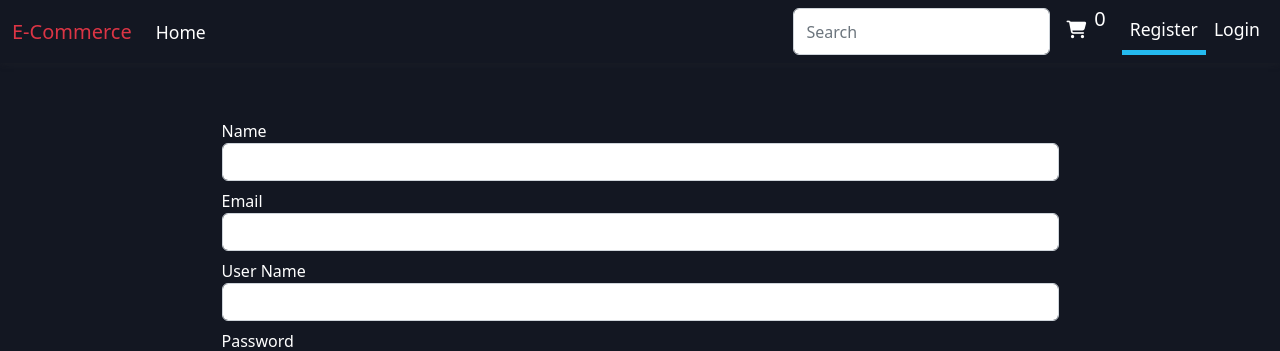
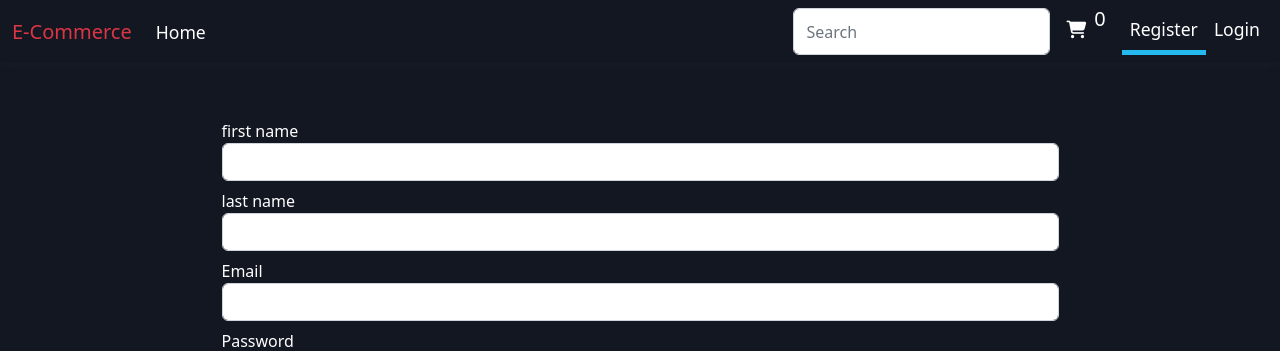
Before and after one commit to m-saleh96/Angular-E-Commerce, an Angular app: page /register in a window 1280 px wide. Shown: the top 351 px of the page. Built offline with nearby package versions, Linux system fonts and the light colour scheme.

Commit message:
connet with database api login and register

```diff
--- a/src/app/login/login.component.html
+++ b/src/app/login/login.component.html
@@ -1,10 +1,13 @@
+<div *ngIf="flag" class="alert alert-danger w-50 m-auto">
+    {{errorMessage}}
+</div>
 <form #loginForm="ngForm" class="w-75 m-auto py-5" (ngSubmit)="loginUser(loginForm)">
     <div class="form-group my-2">
         <label>email</label>
         <input
             ngModel
             #useremail="ngModel"
-            name="userEmail"
+            name="email"
             type="email"
             class="form-control"
             required
@@ -19,7 +22,7 @@
         <input
             ngModel
             #userPassword="ngModel"
-            name="userPassword"
+            name="password"
             type="password"
             class="form-control"
             required
@@ -29,7 +32,7 @@
             <p *ngIf="userPassword?.errors?.['minlength']" class="py-2 text-danger">password invalid</p>
         </div>
     </div>
-    <button [disabled]="loginForm.invalid"  type="submit" class="btn btn-mine text-white my-2" routerLink="/home">login</button>
+    <button [disabled]="loginForm.invalid"  type="submit" class="btn btn-mine text-white my-2">login</button>
 </form>
 
 <div class="container w-75 text-center">
--- a/src/app/login/login.component.ts
+++ b/src/app/login/login.component.ts
@@ -1,4 +1,6 @@
 import { Component } from '@angular/core';
+import { AuthService } from '../services/auth.service';
+import { Router } from '@angular/router';
 
 @Component({
   selector: 'app-login',
@@ -6,12 +8,31 @@ import { Component } from '@angular/core';
   styleUrls: ['./login.component.css']
 })
 export class LoginComponent {
+  errorMessage:any;
+  flag:boolean =false;
+  constructor(private _AuthService:AuthService , private _Router:Router ){}
 
 
   loginUser(loginForm:any){
-    console.log(loginForm);
+  {
+    if(loginForm.valid == true){
+      this._AuthService.login(loginForm.value).subscribe((data)=>{
+        if (data.message == 'success') {
+          this._AuthService.saveCurrentUser(data.token)
+          this._Router.navigate(['/home'])
+        }
+        else{
+          this.flag = true;
+          this.errorMessage = data.message;
+        }
+
+      })
+    }else{
+      this.flag = true;
+    }
 
   }
 
 
+  }
 }
--- a/src/app/navbar/navbar.component.html
+++ b/src/app/navbar/navbar.component.html
@@ -27,10 +27,13 @@
             <a  class="nav-link " routerLink="cart"><i class="fa-solid fa-cart-shopping"></i><sup>{{counter}}</sup></a>
           </li>
           <li class="nav-item">
-            <a  class="nav-link " routerLink="register" routerLinkActive="active">Register</a>
+            <a *ngIf="!isLogin"  class="nav-link " routerLink="register" routerLinkActive="active">Register</a>
           </li>
           <li class="nav-item">
-            <a  class="nav-link " routerLink="login" routerLinkActive="active">Login</a>
+            <a *ngIf="!isLogin" class="nav-link " routerLink="login" routerLinkActive="active">Login</a>
+          </li>
+          <li class="nav-item">
+            <a *ngIf="isLogin" (click)="logOut()" class="nav-link " routerLink="login" routerLinkActive="active">LogOut</a>
           </li>
           </ul>
       </div>
--- a/src/app/navbar/navbar.component.ts
+++ b/src/app/navbar/navbar.component.ts
@@ -1,5 +1,6 @@
 import { Component } from '@angular/core';
 import { CounterService } from '../services/counter.service';
+import { AuthService } from '../services/auth.service';
 
 @Component({
   selector: 'app-navbar',
@@ -8,7 +9,21 @@ import { CounterService } from '../services/counter.service';
 })
 export class NavbarComponent {
   counter:number = 0;
-  constructor(private counterservice : CounterService){}
+  isLogin:boolean = false ;
+  constructor(private counterservice : CounterService , private _AuthService:AuthService){
+    _AuthService.currentUsers.subscribe((data)=>{
+      if (data !=null) {
+        this.isLogin = true;
+      } else {
+        this.isLogin = false;
+      }
+    })
+
+  }
+  logOut(){
+    this._AuthService.logOut();
+  }
+
   ngOnInit(){
     this.counterservice.counterVal.subscribe(res=>this.counter = res)
   }
--- a/src/app/register/register.component.html
+++ b/src/app/register/register.component.html
@@ -1,16 +1,28 @@
-<form class="w-75 m-auto py-5" [formGroup]="registerForm" (ngSubmit)="submitRegisterForm()">
+<div *ngIf="flag" class="alert alert-danger w-50 m-auto">
+    <p >this email is aready register</p>
+</div>
+<form class="w-75 m-auto py-5" [formGroup]="registerForm" (ngSubmit)="submitRegisterForm(registerForm)">
     <div class="form-group my-2">
-        <label>Name</label>
+        <label>first name</label>
         <input
-            formControlName="name"
-            name="name"
+            formControlName="first_name"
+            name="first_name"
             type="text"
             class="form-control">
-        <div *ngIf="registerForm.get('name')?.invalid && registerForm.get('name')?.touched" class="text-danger">
-            <p class="py-2 text-danger">name required</p>
+        <div *ngIf="registerForm.get('first_name')?.invalid && registerForm.get('first_name')?.touched" class="text-danger">
+            <p class="py-2 text-danger">first name required</p>
         </div>
-
-
+    </div>
+    <div class="form-group my-2">
+        <label>last name</label>
+        <input
+            formControlName="last_name"
+            name="last_name"
+            type="text"
+            class="form-control">
+        <div *ngIf="registerForm.get('last_name')?.invalid && registerForm.get('last_name')?.touched" class="text-danger">
+            <p class="py-2 text-danger">last name required</p>
+        </div>
     </div>
     <div class="form-group my-2">
         <label>Email</label>
@@ -22,18 +34,6 @@
         <div *ngIf="registerForm.get('email')?.invalid && registerForm.get('email')?.touched">
             <p *ngIf="registerForm.get('email')?.errors?.['required']" class="py-2 text-danger">email required</p>
             <p *ngIf="registerForm.get('email')?.errors?.['pattern']" class="py-2 text-danger">email invalid</p>
-        </div>
-    </div>
-    <div class="form-group my-2">
-        <label>User Name</label>
-        <input
-            formControlName="username"
-            name="username"
-            type="text"
-            class="form-control">
-        <div *ngIf="registerForm.get('username')?.invalid && registerForm.get('username')?.touched">
-            <p *ngIf="registerForm.get('username')?.errors?.['required']" class="py-2 text-danger">user name required</p>
-            <p *ngIf="registerForm.get('username')?.errors?.['pattern']" class="py-2 text-danger">name should contain no spaces</p>
         </div>
     </div>
     <div class="form-group my-2">
@@ -62,7 +62,7 @@
             <p *ngIf="registerForm.get('confirmPassword')?.errors?.['passwordMismatch']" class="py-2 text-danger">password not matched</p>
         </div>
     </div>
-    <button [disabled]="registerForm.invalid"  type="submit" class="btn btn-mine text-white my-2" routerLink="/login" >Register</button>
+    <button [disabled]="registerForm.invalid"  type="submit" class="btn btn-mine text-white my-2" >Register</button>
 </form>
 
 <div class="container w-75 text-center">
--- a/src/app/register/register.component.ts
+++ b/src/app/register/register.component.ts
@@ -1,5 +1,7 @@
 import { Component } from '@angular/core';
 import { FormGroup , FormControl , Validators , AbstractControl , ValidatorFn  } from "@angular/forms";
+import { AuthService } from '../services/auth.service';
+import { Router } from '@angular/router';
 
 
 
@@ -10,8 +12,8 @@ import { FormGroup , FormControl , Validators , AbstractControl , ValidatorFn  }
 })
 export class RegisterComponent {
   registerForm : FormGroup;
-
-  constructor(){
+  flag:boolean =false;
+  constructor(private _AuthService:AuthService , private _router:Router){
     function matchPasswordValidator(passwordField: string): ValidatorFn {
       return (control: AbstractControl): { [key: string]: boolean } | null => {
         const password = control.root.get(passwordField);
@@ -25,17 +27,29 @@ export class RegisterComponent {
       };
     }
     this.registerForm = new FormGroup({
-      name : new FormControl(null, [Validators.required]),
-      email : new FormControl(null, [Validators.required , Validators.pattern(/^[a-zA-Z0-9._%+-]+@[a-zA-Z0-9.-]+\.[a-zA-Z]{2,}$/)]),
-      username : new FormControl (null , [Validators.required, Validators.pattern(/^\S+$/)]),
-      password : new FormControl(null, [Validators.required , Validators.pattern(/^(?=.*[a-z])(?=.*[A-Z])(?=.*\d)(?=.*[!@#$%^&*()_+~`\-={}[\]:;\"',.<>?/\\])(?!.*\s).{8,}$/)]),
+      'first_name':new FormControl(null , [Validators.required , Validators.minLength(3) , Validators.maxLength(8)]),
+      'last_name':new FormControl(null , [Validators.required , Validators.minLength(3) , Validators.maxLength(8)]),
+      'email' : new FormControl(null, [Validators.required , Validators.pattern(/^[a-zA-Z0-9._%+-]+@[a-zA-Z0-9.-]+\.[a-zA-Z]{2,}$/)]),
+      'password' : new FormControl(null, [Validators.required , Validators.pattern(/^(?=.*[a-z])(?=.*[A-Z])(?=.*\d)(?=.*[!@#$%^&*()_+~`\-={}[\]:;\"',.<>?/\\])(?!.*\s).{8,}$/)]),
       confirmPassword : new FormControl(null, [Validators.required,matchPasswordValidator('password')])
     })
   }
 
 
-    submitRegisterForm(){
-      console.log(this.registerForm);
+    submitRegisterForm(registerForm:any){
+      if(registerForm.valid == true){
+        this._AuthService.register(registerForm.value).subscribe((data)=>{
+          if (data.message == 'success') {
+            this._router.navigate(['/login'])
+          }
+          else{
+            this.flag = true
+          }
+
+        })
+      } else{
+        this.flag = true
+      }
 
     }
 
--- /dev/null
+++ b/src/app/services/auth.service.ts
@@ -0,0 +1,54 @@
+import { Injectable } from '@angular/core';
+import { HttpClient } from "@angular/common/http";
+import { Observable , BehaviorSubject, first} from 'rxjs';
+import { userData } from './userData';
+import { Token } from '@angular/compiler';
+import { Router } from '@angular/router';
+@Injectable({
+  providedIn: 'root'
+})
+export class AuthService {
+
+
+  currentUsers = new BehaviorSubject(null);
+
+  constructor(private _HttpClient:HttpClient , private _Router:Router) {
+
+
+    if (localStorage.getItem('userData') != null) {
+     let x:any
+     x = localStorage.getItem('userData')
+     this.currentUsers.next(x);
+    }
+
+  }
+
+
+  register(registerFormValue:any):Observable<any>
+  {
+    return this._HttpClient.post('https://route-movies-api.vercel.app/signup' , registerFormValue)
+  }
+
+
+  login(loginFormValue:any):Observable<any>
+  {
+    return this._HttpClient.post('https://route-movies-api.vercel.app/signin' , loginFormValue)
+  }
+
+  logOut(){
+    this.currentUsers.next(null);
+    localStorage.clear() ;
+    this._Router.navigate(['/login'])
+
+  }
+
+
+  // saveCurrentUser(first_name:any , last_name:any , email:any , token:any)
+  saveCurrentUser(token:any)
+  {
+    let user = new userData(token);
+    localStorage.setItem('userData' , JSON.stringify(token))
+    this.currentUsers.next(token);
+
+  }
+}
--- /dev/null
+++ b/src/app/services/userData.ts
@@ -0,0 +1,8 @@
+
+export class userData
+{
+    constructor (private token:any)
+    {
+
+    }
+}
```
Also changed, not shown: 1 other file (tests, documents, lock files or other folders).
